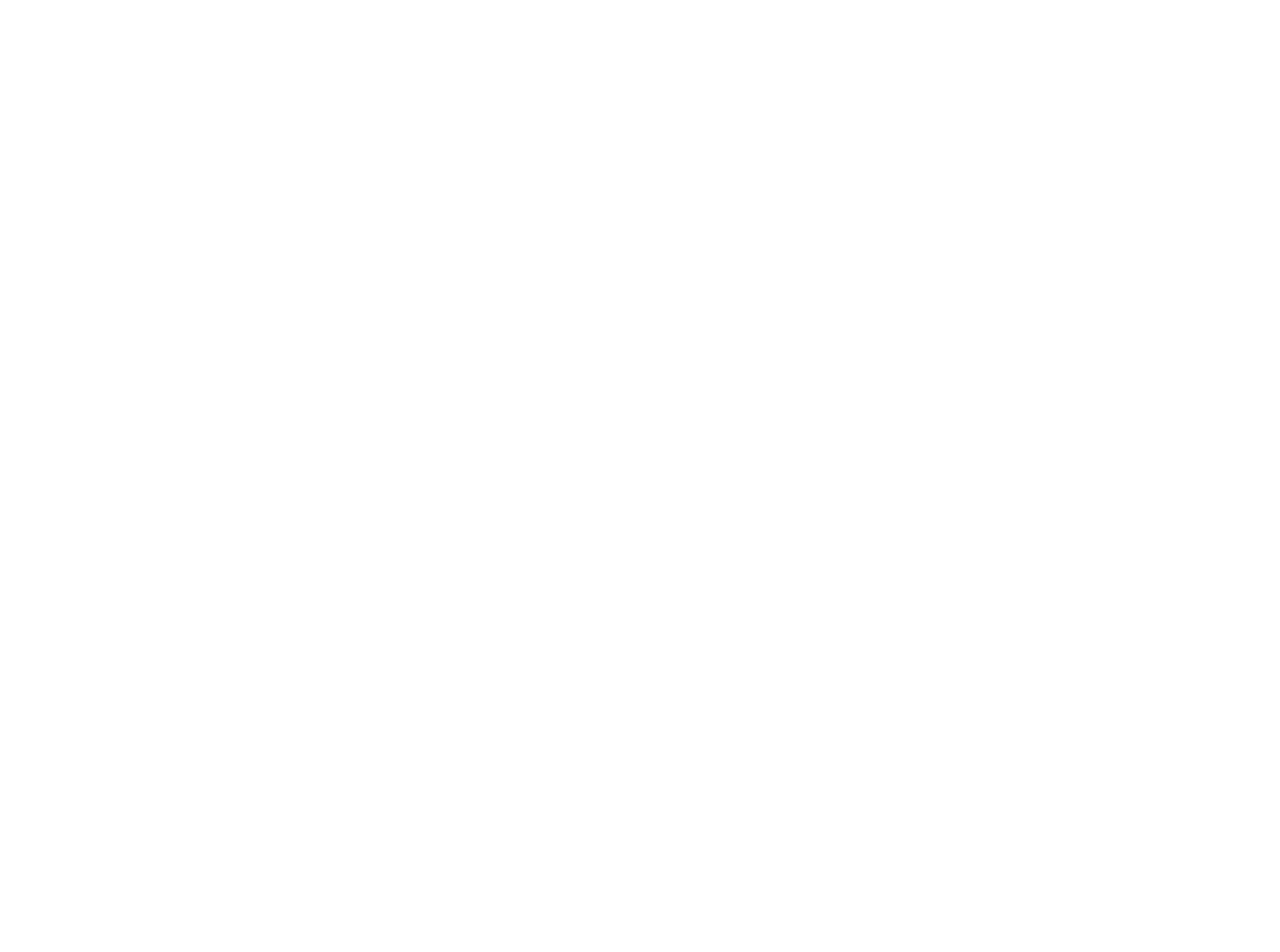
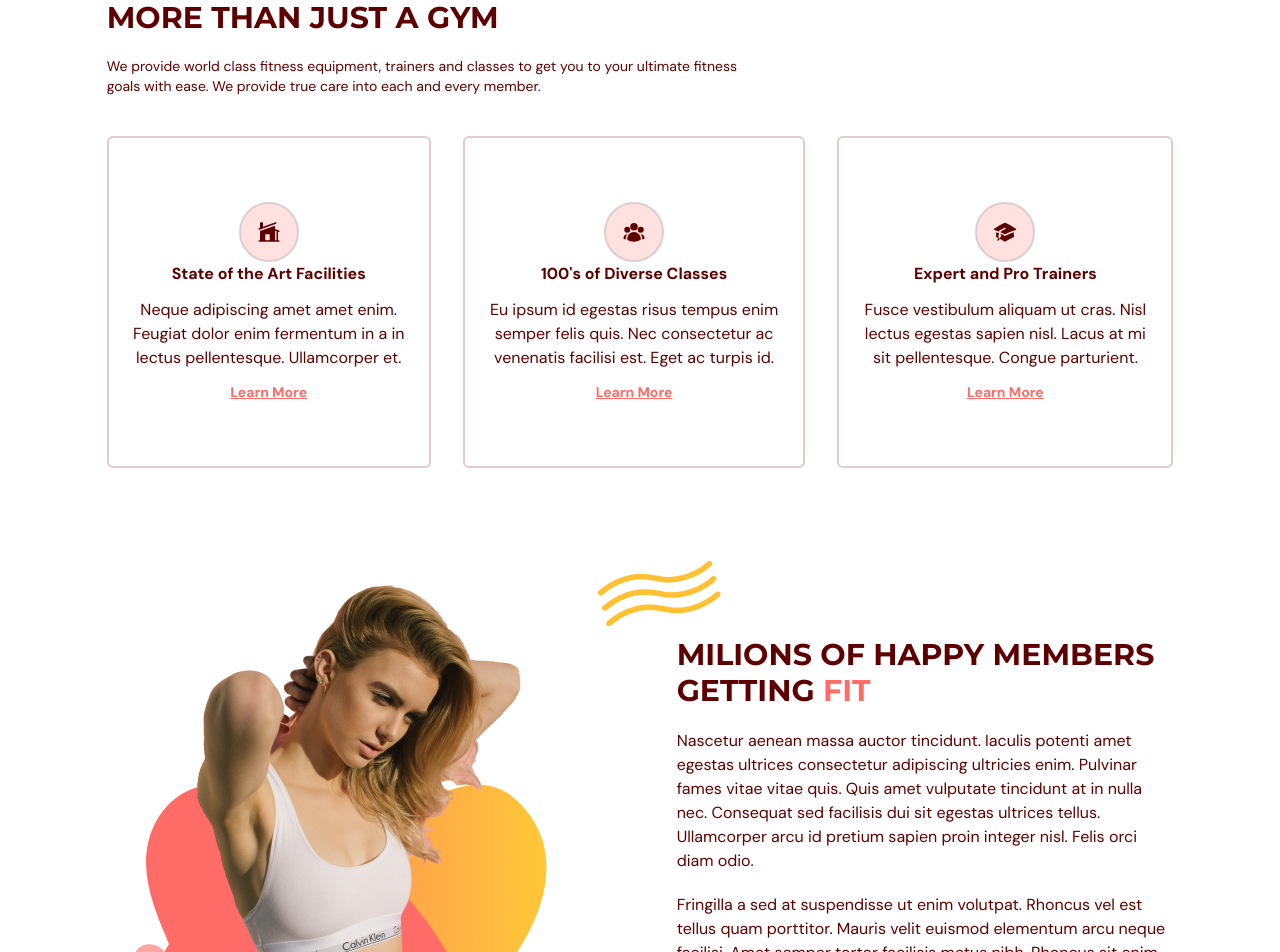
Before and after one commit to jakubfronczyk/gym-website, a React (Vite) app: page / in a window 1280 px wide. Shown: the part 900-1852 px from the top of the page. Before the commit the page ends 823 px from the top, so only its background shows below. Built offline with nearby package versions, Linux system fonts and the light colour scheme.

Commit message:
Added benefits page

```diff
--- a/src/App.tsx
+++ b/src/App.tsx
@@ -1,5 +1,6 @@
 import Navbar from "@/scenes/navbar"
 import Home from "@/scenes/home"
+import Benefits from "@/scenes/benefits"
 import { useEffect, useState } from "react"
 import { SelectedPage } from "@/shared/types"
 
@@ -29,6 +30,7 @@
         setSelectedPage={setSelectedPage}
       />
       <Home setSelectedPage={setSelectedPage}/>
+      <Benefits setSelectedPage={setSelectedPage}/>
     </div>
   )
 }
--- /dev/null
+++ b/src/scenes/benefits/Benefit.tsx
@@ -0,0 +1,41 @@
+import { SelectedPage } from "@/shared/types"
+import { motion } from "framer-motion";
+import AnchorLink from "react-anchor-link-smooth-scroll";
+
+const childVariant = {
+    hidden: {opacity: 0, scale: 0.9},
+    visible: {opacity: 1, scale: 1}
+}
+
+type Props = {
+    icon: JSX.Element;
+    title: string;
+    description: string;
+    setSelectedPage: (value: SelectedPage) => void;
+}
+
+const Benefit = ({icon, title, description, setSelectedPage}: Props) => {
+    return (
+        <motion.div
+            className="mt-5 rounded-md border-2 border-gray-100 px-5 py-16 text-center"
+            variants={childVariant}
+        >
+            <div className="mb-l4 flex justify-center">
+                <div className="rounded-full border-2 border-gray-100 bg-primary-100 p-4">
+                    {icon}
+                </div>
+            </div>
+            <h4 className="font-bold">{title}</h4>
+            <p className="my-3">{description}</p>
+            <AnchorLink
+                className="text-sm font-bold text-primary-500 underline hover:text-secondary-500"
+                onClick={() => setSelectedPage(SelectedPage.ContactUs)}
+                href={`#${SelectedPage.ContactUs}`}
+            >
+                <p>Learn More</p>
+            </AnchorLink>
+        </motion.div>
+    )
+}
+
+export default Benefit
--- /dev/null
+++ b/src/scenes/benefits/index.tsx
@@ -0,0 +1,146 @@
+import { HomeModernIcon, UserGroupIcon, AcademicCapIcon } from "@heroicons/react/24/solid"
+import { motion } from "framer-motion";
+import { BenefitType, SelectedPage } from "@/shared/types"
+import HText from "@/shared/HText";
+import Benefit from "./Benefit";
+import ActionButton from "@/shared/ActionButton";
+import BenefitsPageGraphic from "@/assets/BenefitsPageGraphic.png"
+
+const benefits: Array<BenefitType> = [
+    {
+        icon: <HomeModernIcon className="h-6 w-6" />,
+        title: "State of the Art Facilities",
+        description:
+        "Neque adipiscing amet amet enim. Feugiat dolor enim fermentum in a in lectus pellentesque. Ullamcorper et.",
+    },
+    {
+        icon: <UserGroupIcon className="h-6 w-6" />,
+        title: "100's of Diverse Classes",
+        description:
+        "Eu ipsum id egestas risus tempus enim semper felis quis. Nec consectetur ac venenatis facilisi est. Eget ac turpis id.",
+    },
+        {
+        icon: <AcademicCapIcon className="h-6 w-6" />,
+        title: "Expert and Pro Trainers",
+        description:
+        "Fusce vestibulum aliquam ut cras. Nisl lectus egestas sapien nisl. Lacus at mi sit pellentesque. Congue parturient.",
+    },
+];
+
+const container = {
+    hidden: {},
+    visible: {
+        transition: { staggerChildren: 0.2}
+    }
+}
+
+type Props = {
+    setSelectedPage: (value: SelectedPage) => void;
+}
+
+const index = ({setSelectedPage}: Props) => {
+    return (
+        <section
+            id="benefits"
+            className="mx-auto min-h-full w-5/6 py-20"
+        >
+            <motion.div
+                onViewportEnter={() => setSelectedPage(SelectedPage.Benefits)}
+            >
+                <motion.div
+                    className="md:my-5 md:w-3/5"
+                    initial="hidden"
+                    whileInView="visible"
+                    viewport={{once: true, amount: 0.5}}
+                    transition={{duration: 0.5}}
+                    variants={{
+                        hidden: {opacity: 0, x:-50},
+                        visible: {opacity:1, x:0},
+                    }}
+                >
+                    <HText>MORE THAN JUST A GYM</HText>
+                    <p className="my-5 text-sm">
+                    We provide world class fitness equipment, trainers and classes to
+                    get you to your ultimate fitness goals with ease. We provide true
+                    care into each and every member.
+                    </p>
+                </motion.div>
+                <motion.div
+                    className="mt-5 items-center justify-between gap-8 md:flex"
+                    initial="hidden"
+                    whileInView="visible"
+                    viewport={{once: true, amount: 0.5}}
+                    variants={container}
+                >
+                    {benefits.map((benefit: BenefitType) => (
+                        <Benefit
+                            key={benefit.title}
+                            icon={benefit.icon}
+                            title={benefit.title}
+                            description={benefit.description}
+                            setSelectedPage={setSelectedPage}
+                        />
+                    ))}
+                </motion.div>
+                <div className="mt-16 items-center justify-between gap-20 md:mt-28 md:flex">
+                    <img src={BenefitsPageGraphic} alt="benefits-page-graphic" className="mx-auto"/>
+                    <div>
+                        <div className="relative">
+                            <div className="before:absolute before:-top-20 before:-left-20 before:z-[-1] before:content-abstractwaves">
+                                <motion.div
+                                    initial="hidden"
+                                    whileInView="visible"
+                                    viewport={{once: true, amount: 0.5}}
+                                    transition={{duration: 0.5}}
+                                    variants={{
+                                        hidden: {opacity: 0, y:-50},
+                                        visible: {opacity:1, y:0},
+                                    }}
+                                >
+                                    <HText>
+                                        MILIONS OF HAPPY MEMBERS GETTING{" "}
+                                        <span className="text-primary-500">FIT</span>
+                                    </HText>
+                                </motion.div>
+                            </div>
+                        </div>
+                        <motion.div
+                            initial="hidden"
+                            whileInView="visible"
+                            viewport={{once: true, amount: 0.5}}
+                            transition={{delay: 0.2, duration: 0.5}}
+                            variants={{
+                                hidden: {opacity: 0, y:-50},
+                                visible: {opacity:1, y:0},
+                            }}
+                        >
+                            <p className="my-5">
+                                Nascetur aenean massa auctor tincidunt. Iaculis potenti amet
+                                egestas ultrices consectetur adipiscing ultricies enim. Pulvinar
+                                fames vitae vitae quis. Quis amet vulputate tincidunt at in
+                                nulla nec. Consequat sed facilisis dui sit egestas ultrices
+                                tellus. Ullamcorper arcu id pretium sapien proin integer nisl.
+                                Felis orci diam odio.
+                            </p>
+                            <p className="my-5">
+                                Fringilla a sed at suspendisse ut enim volutpat. Rhoncus vel est
+                                tellus quam porttitor. Mauris velit euismod elementum arcu neque
+                                facilisi. Amet semper tortor facilisis metus nibh. Rhoncus sit
+                                enim mattis odio in risus nunc.
+                            </p>
+                        </motion.div>
+                        <div className="relative mt-16">
+                            <div className="before:absolute before:-bottom-20 before:right-40 before:z-[-1] before:content-sparkles">
+                                <ActionButton setSelectedPage={setSelectedPage}>
+                                    Join Now
+                                </ActionButton>
+                            </div>
+                        </div>
+                    </div>
+                </div>
+            </motion.div>
+        </section>
+    )
+}
+
+export default index
--- a/src/scenes/home/index.tsx
+++ b/src/scenes/home/index.tsx
@@ -7,6 +7,8 @@
 import SponsorForbes from "@/assets/SponsorForbes.png"
 import SponsorFortune from "@/assets/SponsorFortune.png"
 import AnchorLink from "react-anchor-link-smooth-scroll";
+import { motion } from "framer-motion";
+
 
 
 
@@ -22,9 +24,22 @@
             id="home"
             className="gap-16 bg-gray-20 py-10 md:h-full md:pb-0"
         >
-            <div className="md:flex mx-auto w-5/6 items-center justify-center md:h-5/6">
+            <motion.div
+                className="md:flex mx-auto w-5/6 items-center justify-center md:h-5/6"
+                onViewportEnter={() => setSelectedPage(SelectedPage.Home)}
+            >
                 <div className="z-10 mt-32 md:basis-3/5">
-                    <div className="md:-mt-20">
+                    <motion.div
+                        className="md:-mt-20"
+                        initial="hidden"
+                        whileInView="visible"
+                        viewport={{once: true, amount: 0.5}}
+                        transition={{duration: 0.5}}
+                        variants={{
+                            hidden: {opacity: 0, x:-50},
+                            visible: {opacity:1, x:0},
+                        }}
+                    >
                         <div className="relative">
                             <div className="before:absolute before:-top-20 before:-left-20 before:z-[-1] md:before:content-evolvetext">
                                 <img src={HomePageText} alt="home-page-text" />
@@ -35,8 +50,18 @@
                             Studios to get the Body Shapes That you Dream of.. Get Your Dream
                             Body Now.
                         </p>
-                    </div>
-                    <div className="mt-8 flex items-center gap-8 md:justify-start">
+                    </motion.div>
+                    <motion.div
+                        className="mt-8 flex items-center gap-8 md:justify-start"
+                        initial="hidden"
+                        whileInView="visible"
+                        viewport={{once: true, amount: 0.5}}
+                        transition={{delay: 0.2,duration: 0.5}}
+                        variants={{
+                            hidden: {opacity: 0, x:-50},
+                            visible: {opacity:1, x:0},
+                        }}
+                    >
                         <ActionButton setSelectedPage={setSelectedPage}>
                             Join Now
                         </ActionButton>
@@ -47,12 +72,12 @@
                         >
                             <p>Learn More</p>
                         </AnchorLink>
-                    </div>
+                    </motion.div>
                 </div>
                 <div className="flex basis-3/5 justify-center md:z-10 md:ml-40 md:mt-16 md:justify-end">
                     <img src={HomePageGraphic} alt="home-pageGraphic" />
                 </div>
-            </div>
+            </motion.div>
             {isAboveMediumScreens && (
                 <div className="h-[150px] w-full bg-primary-100 py-10">
                     <div className="mx-auto w-5/6">
--- /dev/null
+++ b/src/shared/HText.tsx
@@ -0,0 +1,11 @@
+type Props = {
+    children: React.ReactNode;
+}
+
+const HText = ({children}: Props) => {
+    return (
+        <h1 className="basis-3/5 font-montserrat text-3xl font-bold">{children}</h1>
+    )
+}
+
+export default HText
--- a/src/shared/types.ts
+++ b/src/shared/types.ts
@@ -4,3 +4,9 @@
     OurClasses = "ourclasses",
     ContactUs = "contactus"
 }
+
+export interface BenefitType {
+    icon: JSX.Element;
+    title: string;
+    description: string;
+}
```
